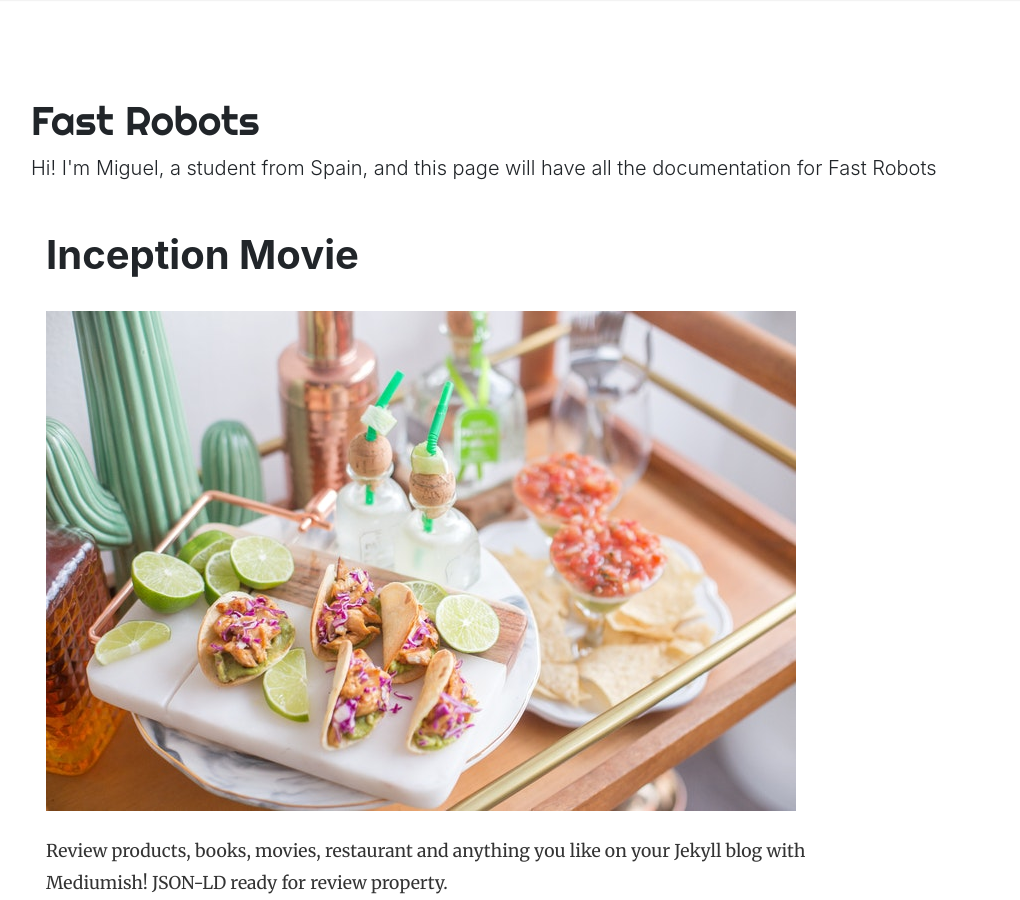
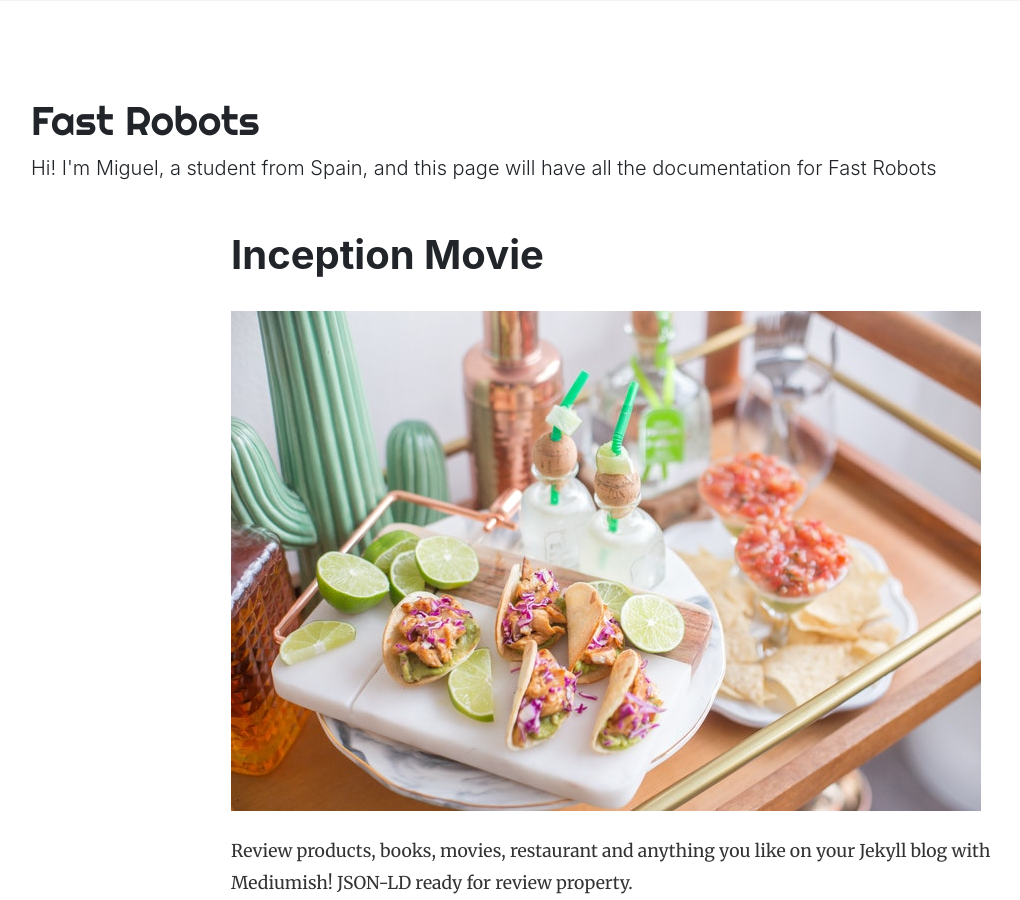
Before and after one commit to miguelalvarezd/FastRobots, a Jekyll site: the page built from _posts/2018-01-11-customer-service.md, in a window 1280 px wide and 900 px high. Shown: the whole window, without its empty margins (54-1074 px from the left). Built offline with Jekyll 4.4.1, drawn with Linux system fonts in a browser that asks for light colours; nearby versions of some CDN libraries; comment, search, counter and statistics services are not loaded.

Commit message:
Update post.html

```diff
--- a/_layouts/post.html
+++ b/_layouts/post.html
@@ -16,6 +16,8 @@ post_class: post-template
             {% include share.html %}
         </div>
         -->
+        <div class="col-md-2 pl-0">
+        </div>
 
         <!-- Post -->
         {% assign author = site.authors[page.author] %}
```
